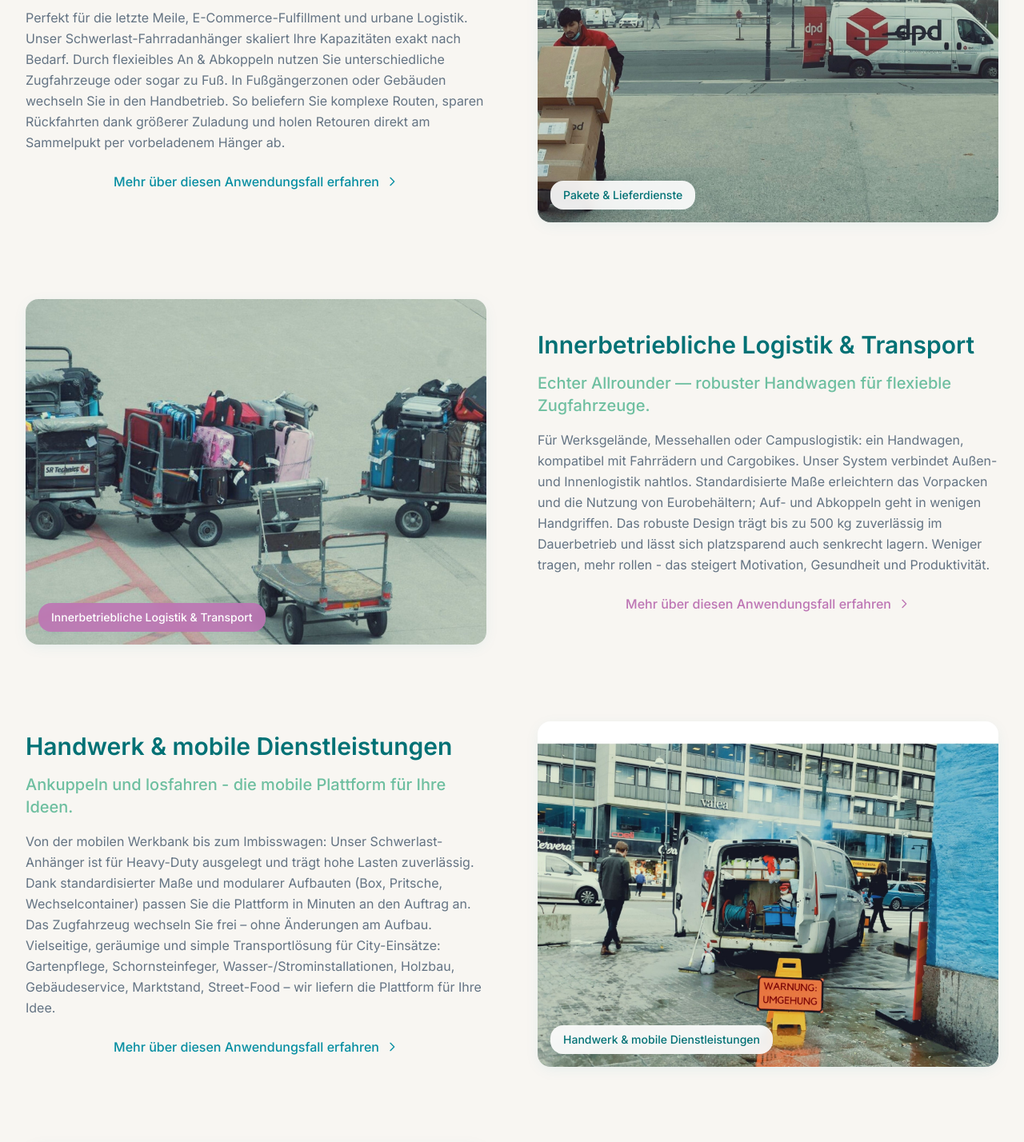
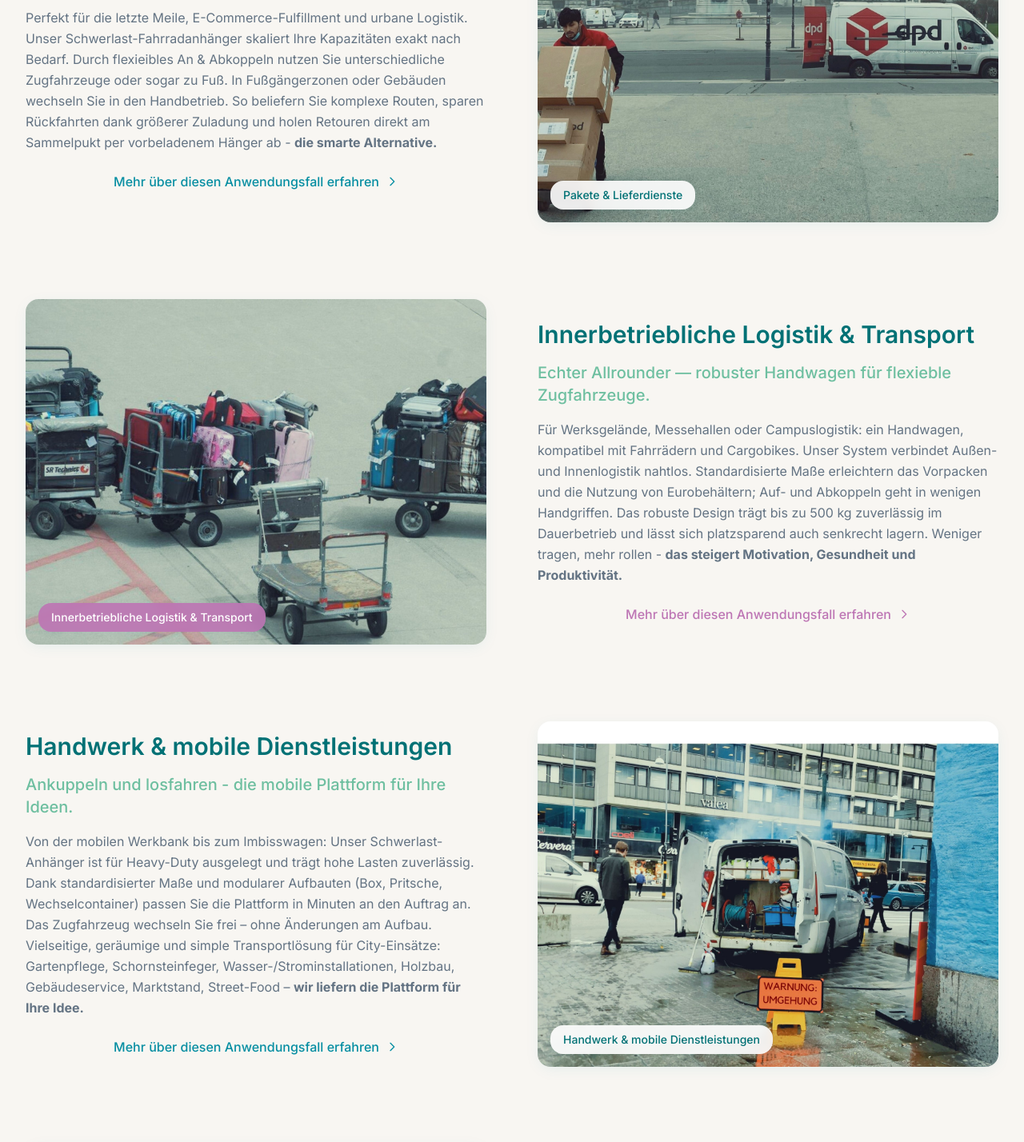
Before and after one commit to ally-mobility-de/ally-mobility-experience, a React (Vite) app: page / in a window 1280 px wide. Shown: the part 4060-5488 px from the top of the page at 80% size. Built offline with nearby package versions, Linux system fonts and the light colour scheme.

Commit message:
Code edited in Lovable Code Editor

```diff
--- a/src/components/UseCases.tsx
+++ b/src/components/UseCases.tsx
@@ -3,21 +3,24 @@ const UseCases = () => {
     {
       title: "Pakete & Lieferdienste",
       description: "Mehr Volumen für weniger Geld - wir machen Touren effizient.",
-      details: "Perfekt für die letzte Meile, E-Commerce-Fulfillment und urbane Logistik. Unser Schwerlast-Fahrradanhänger skaliert Ihre Kapazitäten exakt nach Bedarf. Durch flexieibles An & Abkoppeln nutzen Sie unterschiedliche Zugfahrzeuge oder sogar zu Fuß. In Fußgängerzonen oder Gebäuden wechseln Sie in den Handbetrieb. So beliefern Sie komplexe Routen, sparen Rückfahrten dank größerer Zuladung und holen Retouren direkt am Sammelpukt per vorbeladenem Hänger ab.",
+      details: "Perfekt für die letzte Meile, E-Commerce-Fulfillment und urbane Logistik. Unser Schwerlast-Fahrradanhänger skaliert Ihre Kapazitäten exakt nach Bedarf. Durch flexieibles An & Abkoppeln nutzen Sie unterschiedliche Zugfahrzeuge oder sogar zu Fuß. In Fußgängerzonen oder Gebäuden wechseln Sie in den Handbetrieb. So beliefern Sie komplexe Routen, sparen Rückfahrten dank größerer Zuladung und holen Retouren direkt am Sammelpukt per vorbeladenem Hänger ab - ",
+      boldText: "die smarte Alternative.",
       image: "/lovable-uploads/3e7d7e88-f834-4c1f-b376-207dfb71fc54.png",
       imagePosition: "right"
     },
     {
       title: "Innerbetriebliche Logistik & Transport",
       description: "Echter Allrounder — robuster Handwagen für flexieble Zugfahrzeuge.",
-      details: "Für Werksgelände, Messehallen oder Campuslogistik: ein Handwagen, kompatibel mit Fahrrädern und Cargobikes. Unser System verbindet Außen- und Innenlogistik nahtlos. Standardisierte Maße erleichtern das Vorpacken und die Nutzung von Eurobehältern; Auf- und Abkoppeln geht in wenigen Handgriffen. Das robuste Design trägt bis zu 500 kg zuverlässig im Dauerbetrieb und lässt sich platzsparend auch senkrecht lagern. Weniger tragen, mehr rollen - das steigert Motivation, Gesundheit und Produktivität.",
+      details: "Für Werksgelände, Messehallen oder Campuslogistik: ein Handwagen, kompatibel mit Fahrrädern und Cargobikes. Unser System verbindet Außen- und Innenlogistik nahtlos. Standardisierte Maße erleichtern das Vorpacken und die Nutzung von Eurobehältern; Auf- und Abkoppeln geht in wenigen Handgriffen. Das robuste Design trägt bis zu 500 kg zuverlässig im Dauerbetrieb und lässt sich platzsparend auch senkrecht lagern. Weniger tragen, mehr rollen - ",
+      boldText: "das steigert Motivation, Gesundheit und Produktivität.",
       image: "/lovable-uploads/3fd185e4-d956-4d4f-b43f-b3785ce1d31f.png",
       imagePosition: "left"
     },
     {
       title: "Handwerk & mobile Dienstleistungen ",
       description: "Ankuppeln und losfahren - die mobile Plattform für Ihre Ideen.",
-      details: "Von der mobilen Werkbank bis zum Imbisswagen: Unser Schwerlast-Anhänger ist für Heavy-Duty ausgelegt und trägt hohe Lasten zuverlässig. Dank standardisierter Maße und modularer Aufbauten (Box, Pritsche, Wechselcontainer) passen Sie die Plattform in Minuten an den Auftrag an. Das Zugfahrzeug wechseln Sie frei – ohne Änderungen am Aufbau. Vielseitige, geräumige und simple Transportlösung für City-Einsätze: Gartenpflege, Schornsteinfeger, Wasser-/Strominstallationen, Holzbau, Gebäudeservice, Marktstand, Street-Food – wir liefern die Plattform für Ihre Idee.",
+      details: "Von der mobilen Werkbank bis zum Imbisswagen: Unser Schwerlast-Anhänger ist für Heavy-Duty ausgelegt und trägt hohe Lasten zuverlässig. Dank standardisierter Maße und modularer Aufbauten (Box, Pritsche, Wechselcontainer) passen Sie die Plattform in Minuten an den Auftrag an. Das Zugfahrzeug wechseln Sie frei – ohne Änderungen am Aufbau. Vielseitige, geräumige und simple Transportlösung für City-Einsätze: Gartenpflege, Schornsteinfeger, Wasser-/Strominstallationen, Holzbau, Gebäudeservice, Marktstand, Street-Food – ",
+      boldText: "wir liefern die Plattform für Ihre Idee.",
       image: "/lovable-uploads/8fb94492-7fe2-4eae-9187-6ecec323bd8a.png",
       imagePosition: "right"
     },
```
